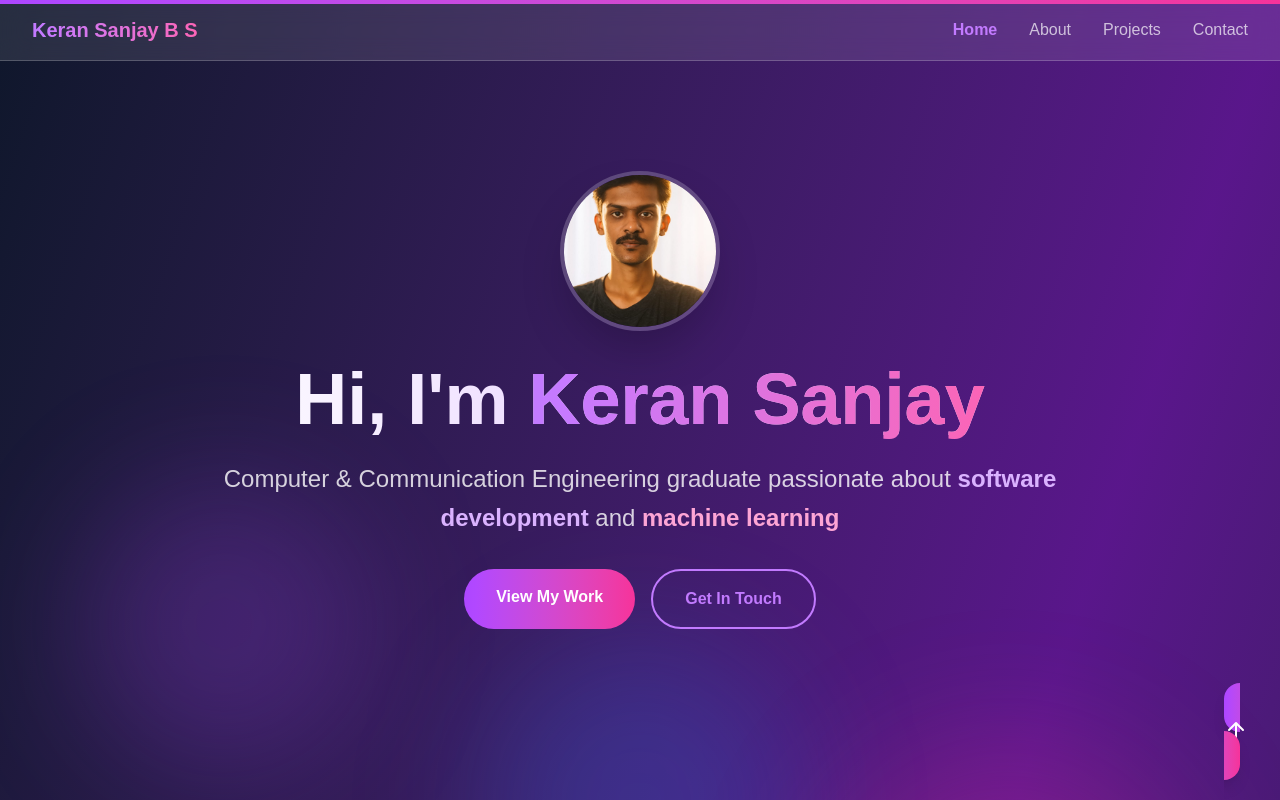
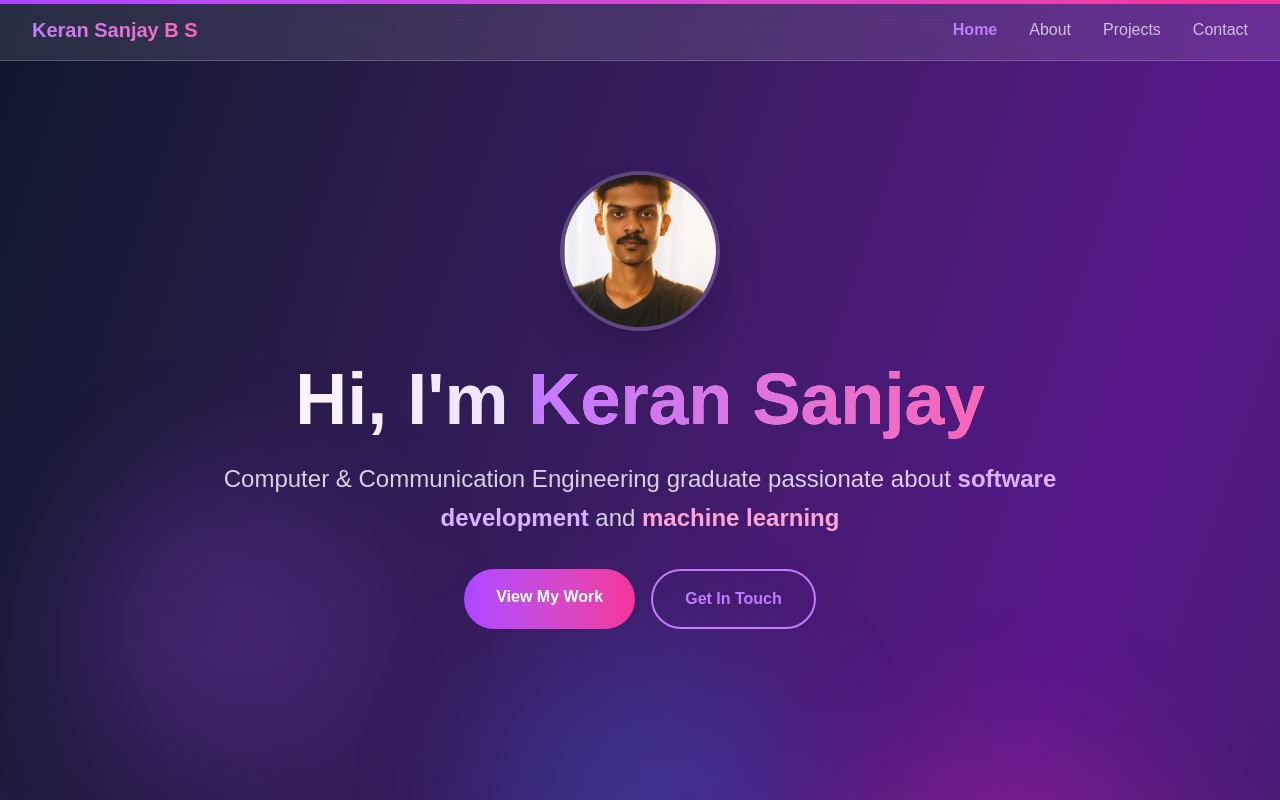
Before and after one commit to keransanjay88/portfolio, a Next.js app: page / in a window 1280 px wide. Shown: the top 800 px of the page. Built offline with nearby package versions, Linux system fonts and the light colour scheme.

Commit message:
profile and arrow fix

```diff
--- a/src/app/page.js
+++ b/src/app/page.js
@@ -1,6 +1,76 @@
 'use client'
 import { useState, useEffect } from 'react'
 import { motion, useScroll, useTransform, AnimatePresence } from 'framer-motion'
+
+// ScrollToTopButton component
+const ScrollToTopButton = () => {
+  const [isVisible, setIsVisible] = useState(false);
+
+  useEffect(() => {
+    const toggleVisibility = () => {
+      // Show button when scrolled down (past 300px)
+      if (window.scrollY > 300) {
+        setIsVisible(true);
+      } else {
+        setIsVisible(false);
+      }
+    };
+
+    // Initial check
+    toggleVisibility();
+
+    // Add scroll event listener
+    window.addEventListener('scroll', toggleVisibility);
+
+    // Clean up the event listener on unmount
+    return () => window.removeEventListener('scroll', toggleVisibility);
+  }, []);
+
+  const scrollToTop = () => {
+    window.scrollTo({
+      top: 0,
+      behavior: 'smooth'
+    });
+  };
+
+  return (
+    <motion.div
+      initial={{ opacity: 0, scale: 0 }}
+      animate={{
+        opacity: isVisible ? 1 : 0,
+        scale: isVisible ? 1 : 0
+      }}
+      transition={{ duration: 0.3 }}
+      className="fixed bottom-8 right-8 z-40"
+      style={{ pointerEvents: isVisible ? 'auto' : 'none' }}
+    >
+      <motion.button
+        onClick={scrollToTop}
+        whileHover={{ scale: 1.1 }}
+        whileTap={{ scale: 0.9 }}
+        className="w-12 h-12 rounded-full overflow-hidden flex items-center justify-center shadow-lg"
+      >
+        {/* Gradient background contained within button boundaries */}
+        <div className="absolute inset-0 bg-gradient-to-r from-purple-500 to-pink-500 rounded-full" />
+
+        {/* Arrow icon on top */}
+        <svg
+          className="w-6 h-6 text-white relative z-10"
+          fill="none"
+          stroke="currentColor"
+          viewBox="0 0 24 24"
+        >
+          <path
+            strokeLinecap="round"
+            strokeLinejoin="round"
+            strokeWidth={2}
+            d="M5 10l7-7m0 0l7 7m-7-7v18"
+          />
+        </svg>
+      </motion.button>
+    </motion.div>
+  );
+};
 
 export default function Home() {
   const [isMenuOpen, setIsMenuOpen] = useState(false)
@@ -220,13 +290,16 @@ export default function Home() {
             variants={itemVariants}
             className="mb-8"
           >
+            <div className="w-32 h-32 md:w-40 md:h-40 rounded-full mx-auto mb-8 overflow-hidden border-4 border-white/20 shadow-2xl relative">
   <motion.img
     src="/profile.jpg"
     alt="Profile"
-              className="w-32 h-32 md:w-40 md:h-40 rounded-full mx-auto mb-8 object-cover border-4 border-white/20 shadow-2xl"
+    className="absolute w-full h-full object-cover"
+    style={{ transform: 'translateX(0.5px) translateY(0px)' }}
     whileHover={{ scale: 1.1, rotate: 5 }}
     transition={{ type: "spring", stiffness: 300, damping: 30 }}
   />
+</div>
           </motion.div>
 
           <motion.h1
@@ -516,7 +589,7 @@ export default function Home() {
               {
                 icon: (
                   <svg className="w-8 h-8" fill="currentColor" viewBox="0 0 24 24">
-                    <path d="M12 0C5.374 0 0 5.373 0 12 0 17.302 3.438 21.8 8.207 23.387c.599.111.793-.261.793-.577v-2.234c-3.338.726-4.033-1.416-4.033-1.416-.546-1.387-1.333-1.756-1.333-1.756-1.089-.745.083-.729.083-.729 1.205.084 1.839 1.237 1.839 1.237 1.07 1.834 2.807 1.304 3.492.997.107-.775.418-1.305.762-1.604-2.665-.305-5.467-1.334-5.467-5.931 0-1.311.469-2.381 1.236-3.221-.124-.303-.535-1.524.117-3.176 0 0 1.008-.322 3.301 1.23A11.509 11.509 0 0112 5.803c1.02.005 2.047.138 3.006.404 2.291-1.552 3.297-1.23 3.297-1.23.653 1.653.242 2.874.118 3.176.77.84 1.235 1.911 1.235 3.221 0 4.609-2.807 5.624-5.479 5.921.43.372.823 1.102.823 2.222v3.293c0 .319.192.694.801.576C20.566 21.797 24 17.3 24 12c0-6.627-5.373-12-12-12z"/>
+                    <path d="M12 0C5.374 0 0 5.373 0 12 0 17.302 3.438 21.8 8.207 23.387c.599.111.793-.261.793-.577v-2.234c-3.338.726-4.033-1.416-4.033-1.416-.546-1.387-1.333-1.756-1.333-1.756-1.089-.745.083-.729.083-.729 1.205.084 1.839 1.237 1.839 1.237 1.07 1.834 2.807 1.304 3.492.997.107-.775.418-1.305.762-1.604-2.665-.305-5.467-1.334-5.467-5.931 0-1.311.469-2.381 1.236-3.221-.124-.303-.535-1.524.117-3.176 0 0 1.008-.322 3.301 1.23A11.509 11.509 0 0112 5.803c1.02.005 2.047.138 3.006.404 2.291-1.552 3.297-1.23 3.297-1.23.6531.653.242 2.874.118 3.176.77.84 1.235 1.911 1.235 3.221 0 4.609-2.807 5.624-5.479 5.921.43.372.823 1.102.823 2.222v3.293c0 .319.192.694.801.576C20.566 21.797 24 17.3 24 12c0-6.627-5.373-12-12-12z"/>
                   </svg>
                 ),
                 title: "GitHub",
@@ -581,24 +654,8 @@ export default function Home() {
         </div>
       </footer>
 
-      {/* Floating Action Button */}
-      <motion.div
-        initial={{ opacity: 0, scale: 0 }}
-        animate={{ opacity: 1, scale: 1 }}
-        transition={{ delay: 1, duration: 0.5 }}
-        className="fixed bottom-8 right-8 z-40"
-      >
-        <motion.a
-          href="#home"
-          whileHover={{ scale: 1.1 }}
-          whileTap={{ scale: 0.9 }}
-          className="bg-gradient-to-r from-purple-500 to-pink-500 text-white p-4 rounded-full shadow-lg hover:shadow-xl transition-all duration-300"
-        >
-          <svg className="w-6 h-6" fill="none" stroke="currentColor" viewBox="0 0 24 24">
-            <path strokeLinecap="round" strokeLinejoin="round" strokeWidth={2} d="M5 10l7-7m0 0l7 7m-7-7v18" />
-          </svg>
-        </motion.a>
-      </motion.div>
+      {/* Scroll to Top Button */}
+      <ScrollToTopButton />
     </div>
   )
 }
```
Lines whose indentation alone changed are shown as unchanged.
